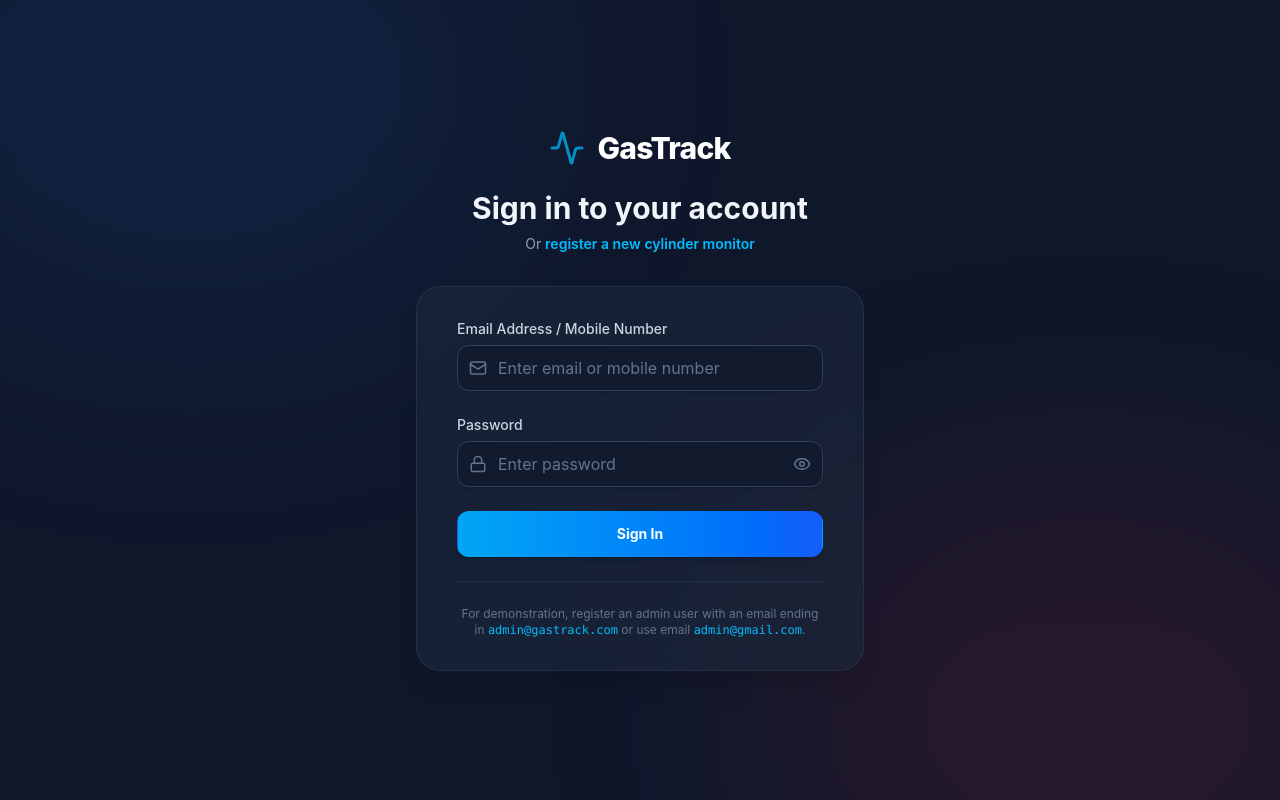
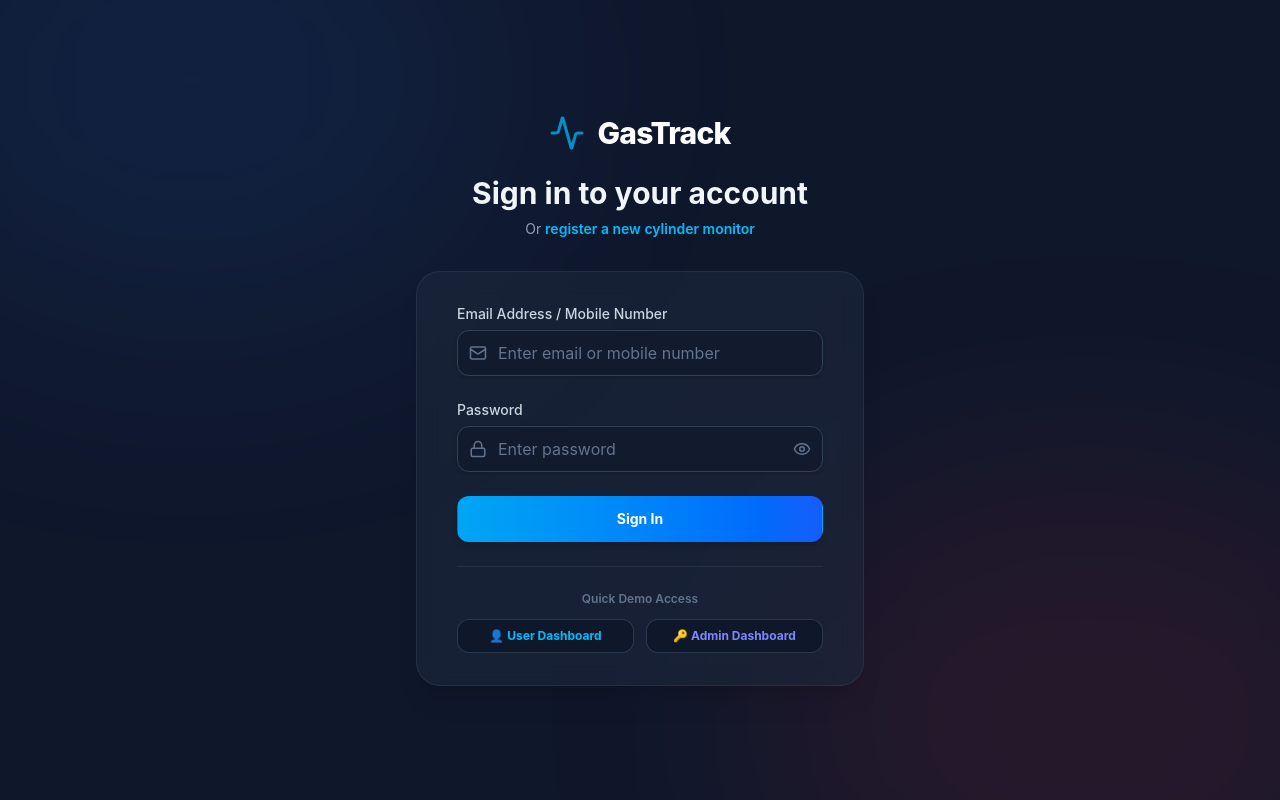
Before and after one commit to srajankharvi/Gas-Booking-System, a React (Vite) app in the folder frontend/: page /login in a window 1280 px wide. Built offline with nearby package versions, Linux system fonts and the light colour scheme.

Commit message:
feat: separate user and admin views with quick login panel

```diff
--- a/frontend/src/App.tsx
+++ b/frontend/src/App.tsx
@@ -10,17 +10,7 @@ import AdminDashboard from './pages/AdminDashboard';
 import Simulator from './pages/Simulator';
 import Layout from './components/Layout';
 
-// Unconditionally auto-login default student user session for demonstration
-localStorage.setItem('token', 'MOCK-DEVELOPMENT-JWT-TOKEN');
-localStorage.setItem('user', JSON.stringify({
-  id: 'demo-user-id',
-  name: 'John Student',
-  email: 'demo@gastrack.com',
-  mobile: '9876543210',
-  address: '123 Smart Street, Tech City',
-  role: 'admin',
-  created_at: new Date().toISOString()
-}));
+// Auth guards for user and admin routes
 
 // Guard for standard user routes
 const UserRoute = ({ children }: { children: React.ReactNode }) => {
--- a/frontend/src/pages/Login.tsx
+++ b/frontend/src/pages/Login.tsx
@@ -11,6 +11,24 @@ export default function Login() {
   const [loading, setLoading] = useState(false);
 
   const navigate = useNavigate();
+
+  const handleQuickLogin = (role: 'user' | 'admin') => {
+    localStorage.setItem('token', 'MOCK-DEVELOPMENT-JWT-TOKEN');
+    localStorage.setItem('user', JSON.stringify({
+      id: role === 'admin' ? 'demo-admin-id' : 'demo-user-id',
+      name: role === 'admin' ? 'John Admin' : 'John User',
+      email: role === 'admin' ? 'admin@gastrack.com' : 'user@gastrack.com',
+      mobile: '9876543210',
+      address: '123 Smart Street, Tech City',
+      role: role,
+      created_at: new Date().toISOString()
+    }));
+    if (role === 'admin') {
+      navigate('/admin');
+    } else {
+      navigate('/');
+    }
+  };
 
   const handleSubmit = async (e: React.FormEvent) => {
     e.preventDefault();
@@ -130,9 +148,24 @@ export default function Login() {
               </button>
             </div>
           </form>
-
-          <div className="mt-6 border-t border-slate-700/50 pt-6 text-center text-xs text-slate-500">
-            For demonstration, register an admin user with an email ending in <code className="text-sky-400 font-mono">admin@gastrack.com</code> or use email <code className="text-sky-400 font-mono">admin@gmail.com</code>.
+          <div className="mt-6 border-t border-slate-700/50 pt-6">
+            <p className="text-center text-xs font-semibold text-slate-500 mb-3">Quick Demo Access</p>
+            <div className="grid grid-cols-2 gap-3">
+              <button
+                type="button"
+                onClick={() => handleQuickLogin('user')}
+                className="flex items-center justify-center py-2 px-3 bg-slate-900 border border-slate-700/80 hover:bg-slate-7.5 hover:border-slate-600 rounded-xl text-xs font-bold text-sky-400 cursor-pointer transition-all"
+              >
+                👤 User Dashboard
+              </button>
+              <button
+                type="button"
+                onClick={() => handleQuickLogin('admin')}
+                className="flex items-center justify-center py-2 px-3 bg-slate-900 border border-slate-700/80 hover:bg-slate-7.5 hover:border-slate-600 rounded-xl text-xs font-bold text-indigo-400 cursor-pointer transition-all"
+              >
+                🔑 Admin Dashboard
+              </button>
+            </div>
           </div>
         </div>
       </div>
```
